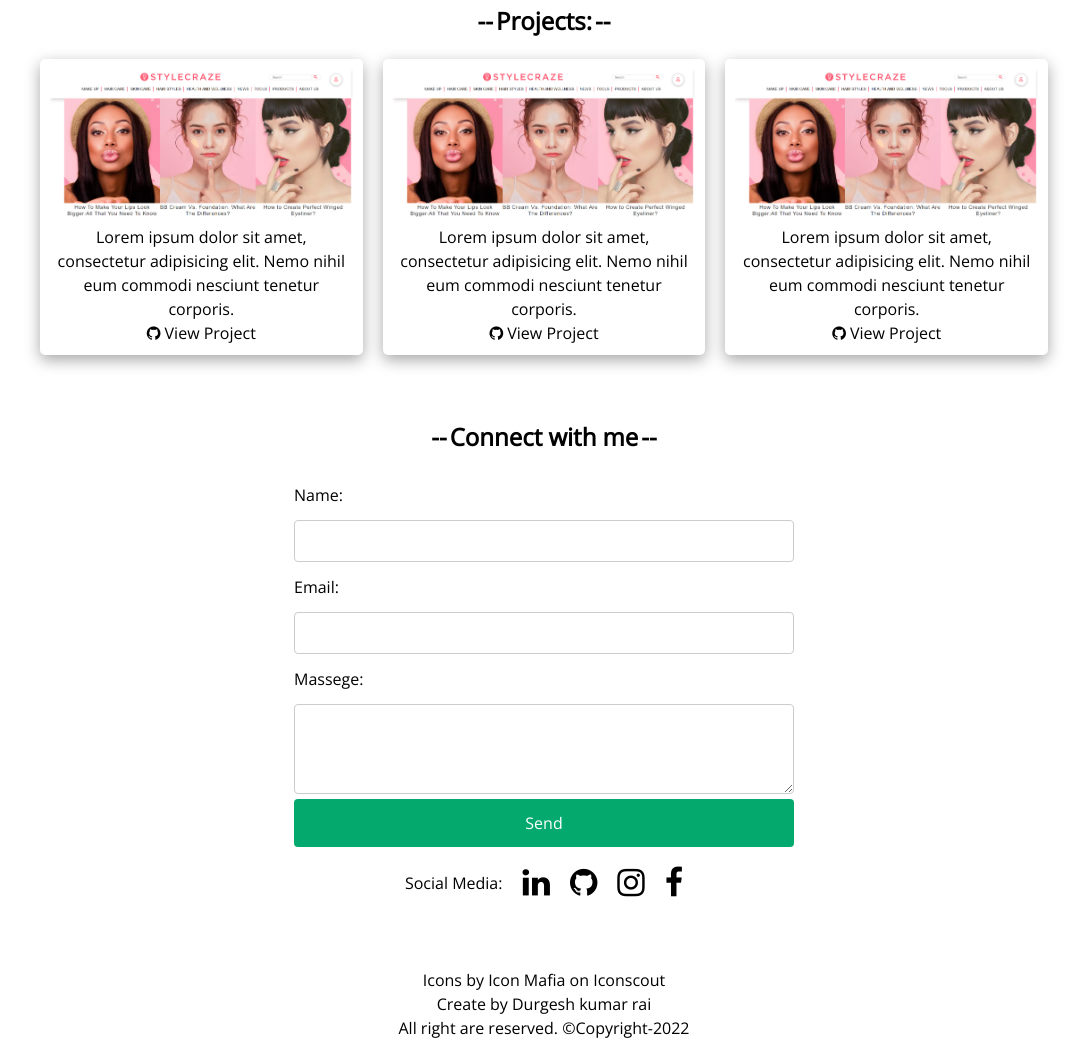
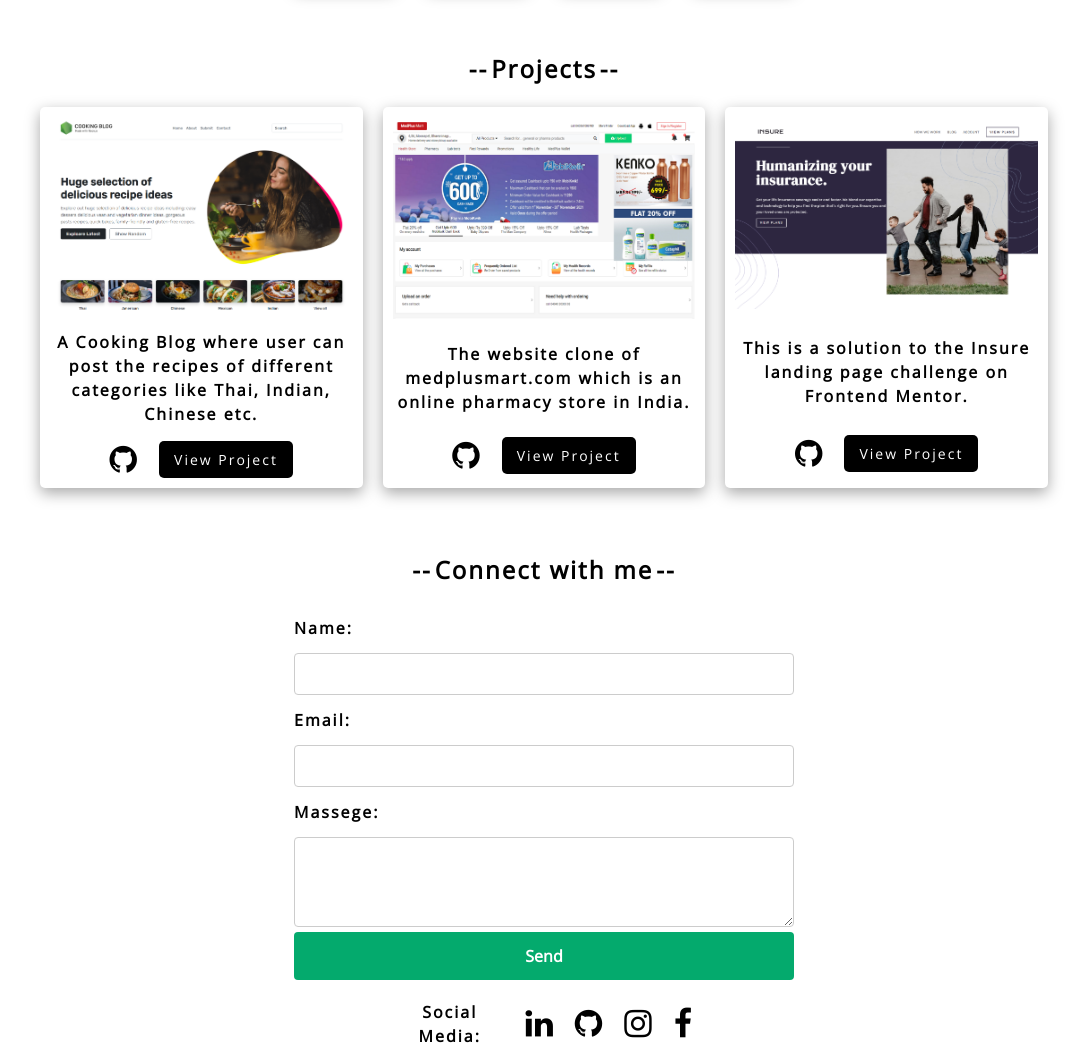
Before and after one commit to durgeshrai633/MyPortfolio-Simple, a plain HTML site: page index.html in a window 1280 px wide. Shown: the part 1268-2319 px from the top of the page, without its empty margins (96-1183 px from the left). Drawn offline with nearby package versions, Linux system fonts and the light colour scheme.

Commit message:
Completed

```diff
--- a/index.html
+++ b/index.html
@@ -4,7 +4,8 @@
     <meta charset="UTF-8" />
     <meta http-equiv="X-UA-Compatible" content="IE=edge" />
     <meta name="viewport" content="width=device-width, initial-scale=1.0" />
-    <title>Document</title>
+    <link rel="shortcut icon" href="/images/My Portfolio-logos_transparent.png" type="image/x-icon">
+    <title>Durgesh Kumar Rai's Portfolio</title>
     <link rel="stylesheet" href="reset.css" />
     <link rel="stylesheet" href="style.css" />
     <link
@@ -45,7 +46,12 @@
           <div class="hero-text">
             <h1>Durgesh Kumar Rai</h1>
             <p>Full Stack Developer</p>
-            <a href="#" class="btn resume">Resume</a>
+            <a
+              href="https://drive.google.com/file/d/1W-aVKLzSNdebcUN5qgRjiBzZX04Nvz23/view"
+              target="_blank"
+              class="btn resume"
+              >Resume</a
+            >
           </div>
         </div>
       </section>
@@ -53,12 +59,18 @@
       <section id="about" class="about">
         <div class="about-text">
           <h2>About me</h2>
-          <p style="margin: 0 auto; text-align: center; width: 80ch">
-            Lorem ipsum dolor sit, amet consectetur adipisicing elit.
-            Repellendus eligendi provident neque maiores voluptatibus!
-            Perferendis voluptates sit saepe, possimus reprehenderit accusamus
-            assumenda nesciunt? Hic, aspernatur. Odit excepturi tempore soluta
-            facilis!
+          <p
+            style="
+              margin: 0 auto;
+              text-align: center;
+              max-width: 80ch;
+            "
+          >
+            Hello there, I am Durgesh kumar rai, a MERN stack web developer. I
+            have worked with HTML, CSS, JavaScript, React, Node JS, Express JS,
+            MongoDB technologies. I love creating problem solving projects and
+            now looking forward to growing and developing great projects in an
+            organization that promotes long-term learning.
           </p>
         </div>
       </section>
@@ -88,41 +100,86 @@
       <!-- Projects section starts here -->
       <section id="projects" class="projects">
         <div class="projects-content">
-          <h2>Projects:</h2>
+          <h2>Projects</h2>
           <div class="projects">
             <div class="project project-one">
-              <a href=""> <img src="/images/stylecraze.png" alt="" /></a>
+              <a
+                href="https://cooking-blog-node-app.herokuapp.com/"
+                target="_blank"
+              >
+                <img
+                  src="/images/cooking1.png"
+                  alt="Cooking Blog Project Image"
+              /></a>
               <p>
-                Lorem ipsum dolor sit amet, consectetur adipisicing elit. Nemo
-                nihil eum commodi nesciunt tenetur corporis.
+                A Cooking Blog where user can post the recipes of different
+                categories like Thai, Indian, Chinese etc.
               </p>
               <div>
-                <a href="#" class="fa fa-github fa-1x"></a>
-                <a href="">View Project</a>
+                <a
+                  href="https://github.com/durgeshrai633/cooking-blog-node-app"
+                  target="_blank"
+                  class="fa fa-github fa-2x"
+                ></a>
+                <a
+                  href="https://cooking-blog-node-app.herokuapp.com/"
+                  class="btn"
+                  target="_blank"
+                  >View Project</a
+                >
               </div>
             </div>
-            <div class="project project-one">
-              <a href=""> <img src="/images/stylecraze.png" alt="" /></a>
+            <div class="project project-two">
+              <a
+                href="https://medplusmartclone.000webhostapp.com/"
+                target="_blank"
+              >
+                <img
+                  src="/images/medplusmart1.png"
+                  alt="Medplus Mart Project Image"
+              /></a>
+              <p>
+                The website clone of medplusmart.com which is an online pharmacy
+                store in India.
+              </p>
+              <div>
+                <a
+                  href="https://github.com/durgeshrai633/medplusmart.com"
+                  class="fa fa-github fa-2x"
+                  target="_blank"
+                ></a>
+                <a
+                  href="https://medplusmartclone.000webhostapp.com/"
+                  class="btn"
+                  target="_blank"
+                  >View Project</a
+                >
+              </div>
+            </div>
+            <div class="project project-three">
+              <a
+                href="https://musing-torvalds-f99c9b.netlify.app/#"
+                target="_blank"
+              >
+                <img src="/images/insure-landing.png" alt=""
+              /></a>
 
               <p>
-                Lorem ipsum dolor sit amet, consectetur adipisicing elit. Nemo
-                nihil eum commodi nesciunt tenetur corporis.
+                This is a solution to the Insure landing page challenge on
+                Frontend Mentor.
               </p>
               <div>
-                <a href="#" class="fa fa-github fa-1x"></a>
-                <a href="">View Project</a>
-              </div>
-            </div>
-            <div class="project project-one">
-              <a href=""> <img src="/images/stylecraze.png" alt="" /></a>
-
-              <p>
-                Lorem ipsum dolor sit amet, consectetur adipisicing elit. Nemo
-                nihil eum commodi nesciunt tenetur corporis.
-              </p>
-              <div>
-                <a href="#" class="fa fa-github fa-1x"></a>
-                <a href="">View Project</a>
+                <a
+                  href="https://github.com/durgeshrai633/insure-landing-page"
+                  class="fa fa-github fa-2x"
+                  target="_blank"
+                ></a>
+                <a
+                  href="https://musing-torvalds-f99c9b.netlify.app/#"
+                  class="btn"
+                  target="_blank"
+                  >View Project</a
+                >
               </div>
             </div>
           </div>
@@ -133,27 +190,42 @@
         <div class="contact-content">
           <h2 style="text-align: center">Connect with me</h2>
           <div class="contact-form">
-            <form action="">
+            <form action="" id="contact-form">
               <label for="name">Name:</label>
-              <input type="text" name="name" id="name" />
+              <input type="text" name="name" id="name" required />
               <label for="email">Email:</label>
-              <input type="email" name="email" id="email" />
+              <input type="email" name="email" id="email" required />
               <label for="massege">Massege:</label>
               <textarea
                 name="massege"
                 id="massege"
                 cols="20"
                 rows="3"
+                required
               ></textarea>
               <button type="submit">Send</button>
             </form>
           </div>
           <div class="social-media">
             <span>Social Media:</span>
-            <a href="#"><i class="fa fa-linkedin fa-2x"></i></a>
-            <a href="#" class="fa fa-github fa-2x"></a>
-            <a href="#" class="fa fa-instagram fa-2x"></a>
-            <a href="#" class="fa fa-facebook fa-2x"></a>
+            <a href="https://www.linkedin.com/in/durgeshrai633/" target="_blank"
+              ><i class="fa fa-linkedin fa-2x"></i
+            ></a>
+            <a
+              href="https://www.github.com/durgeshrai633"
+              target="_blank"
+              class="fa fa-github fa-2x"
+            ></a>
+            <a
+              href="https://www.instagram.com/durgeshrai633"
+              target="_blank"
+              class="fa fa-instagram fa-2x"
+            ></a>
+            <a
+              href="https://www.facebook.com/durgeshrai633"
+              target="_blank"
+              class="fa fa-facebook fa-2x"
+            ></a>
           </div>
         </div>
       </section>
@@ -167,5 +239,6 @@
       <p>Create by <a href="">Durgesh kumar rai</a></p>
       <p>All right are reserved. &copy;Copyright-2022</p>
     </footer>
+    <script src="script.js"></script>
   </body>
 </html>
--- a/script.js
+++ b/script.js
@@ -0,0 +1,21 @@
+document.getElementById("contact-form").addEventListener("submit", (e) => {
+  e.preventDefault();
+  var name = document.getElementById("name").value;
+  var email = document.getElementById("email").value;
+  var massege = document.getElementById("massege").value;
+  var data = {
+    name,
+    email,
+    massege,
+  };
+  fetch("https://blooming-ocean-97845.herokuapp.com/posts", {
+    method: "POST",
+    headers: {
+      "Content-Type": "application/json",
+    },
+    body: JSON.stringify(data),
+  })
+    .then((res) => res.json())
+    .then((data) => alert("Submitted"));
+  document.getElementById("contact-form").reset();
+});
--- a/style.css
+++ b/style.css
@@ -9,11 +9,15 @@ body {
   background-color: var(--primary-color);
   color: var(--secondary-color);
   text-align: center;
+  letter-spacing: 2px;
   font-family: "Open Sans", sans-serif;
+  scroll-behavior: smooth;
+  font-weight: 600;
 }
 section {
   margin: 2rem;
   padding: 1rem;
+  scroll-behavior: smooth;
   /* border: 1px solid red; */
 }
 h2 {
@@ -30,6 +34,7 @@ img {
 }
 a {
   color: var(--secondary-color);
+  scroll-behavior: smooth;
 }
 .btn {
   border: none;
@@ -123,13 +128,27 @@ a {
 
 /* Projects */
 .project {
+  display: flex;
+  flex-direction: column;
+  justify-content: space-around;
   padding: 10px;
   border-radius: 5px;
+  gap: 15px;
   box-shadow: rgba(0, 0, 0, 0.35) 0px 5px 15px;
 }
 .project:hover {
   transform: scale(1.02);
   transition: all 0.3s ease-in-out;
+}
+
+.project > div {
+  display: flex;
+  gap: 20px;
+  justify-content: center;
+  align-items: center;
+}
+.project > div > a[class="btn"]{
+  font-size: 14px;
 }
 @media screen and (min-width: 960px) {
   .projects {
@@ -203,3 +222,15 @@ button[type="submit"] {
   transform: scale(1.2);
   transition: all 0.1s ease-in;
 }
+
+
+/* footer */
+footer{
+  background-color: var(--secondary-color);
+  color: var(--primary-color);
+  padding:20px 10px;
+}
+footer  a{
+  color: var(--primary-color);
+  text-decoration: underline;
+}
```
Also changed, not shown: images/My Portfolio-logos_transparent.png (added), images/cooking1.png (added), images/insure-landing.png (added), images/medplusmart.png (added), images/medplusmart1.png (added).
